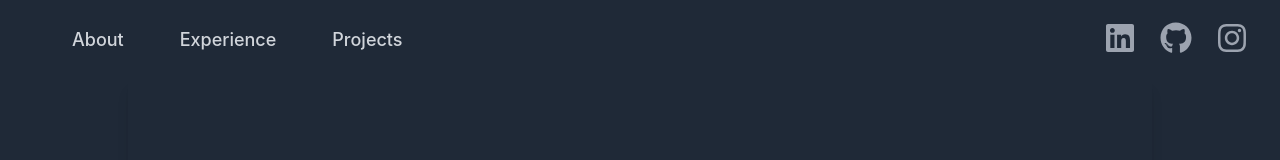
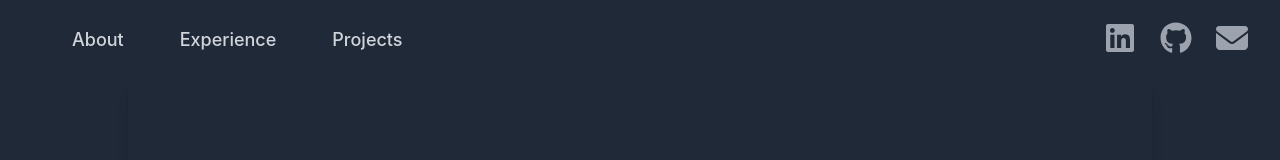
Before and after one commit to nickphoon/nickphoon.github.io, a React (Create React App) app: page / in a window 1280 px wide. Shown: the top 160 px of the page. Built offline with nearby package versions, Linux system fonts and the light colour scheme.

Commit message:
update Email

```diff
--- a/src/components/navBar.js
+++ b/src/components/navBar.js
@@ -1,8 +1,8 @@
 import React from 'react';
 import { Disclosure } from '@headlessui/react';
 import { FontAwesomeIcon } from '@fortawesome/react-fontawesome';
-import { faBars, faTimes } from '@fortawesome/free-solid-svg-icons';
-import { faGithub, faLinkedin, faInstagram } from '@fortawesome/free-brands-svg-icons';
+import { faBars, faEnvelope, faTimes } from '@fortawesome/free-solid-svg-icons';
+import { faGithub, faLinkedin} from '@fortawesome/free-brands-svg-icons';
 import { Link } from 'react-scroll';
 
 const navigation = [
@@ -80,8 +80,8 @@ export default function Navbar() {
                 <a href="https://github.com/nickphoon" target="_blank" rel="noopener noreferrer" className="text-gray-400 hover:text-white">
                   <FontAwesomeIcon icon={faGithub} className="h-8 w-8" />
                 </a>
-                <a href="https://instagram.com/nicpkj" target="_blank" rel="noopener noreferrer" className="text-gray-400 hover:text-white">
-                  <FontAwesomeIcon icon={faInstagram} className="h-8 w-8" />
+                <a href="mailto: potatonicholas@gmail.com" target="_blank" rel="noopener noreferrer" className="text-gray-400 hover:text-white">
+                  <FontAwesomeIcon icon={faEnvelope} className="h-8 w-8" />
                 </a>
               </div>
             </div>
```
